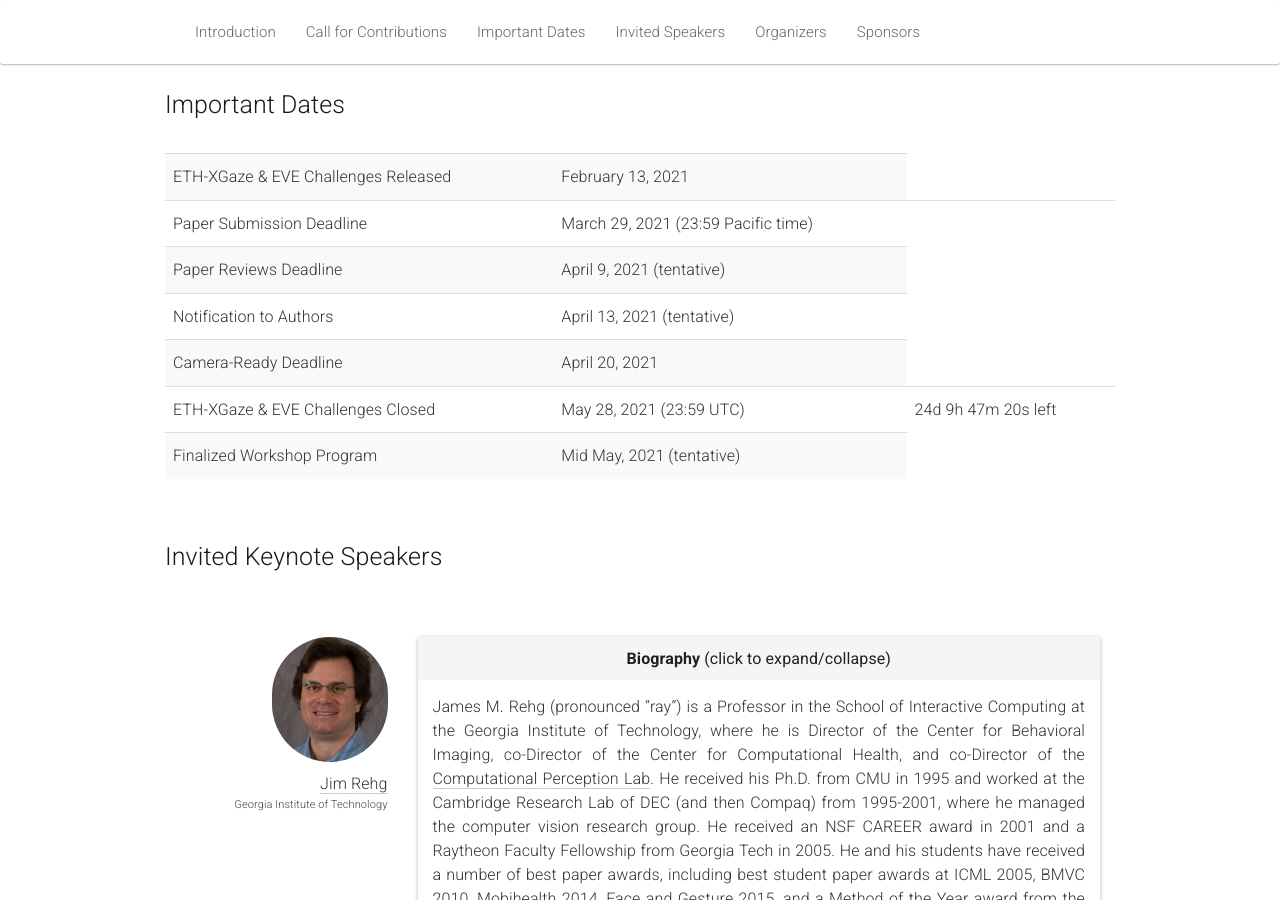
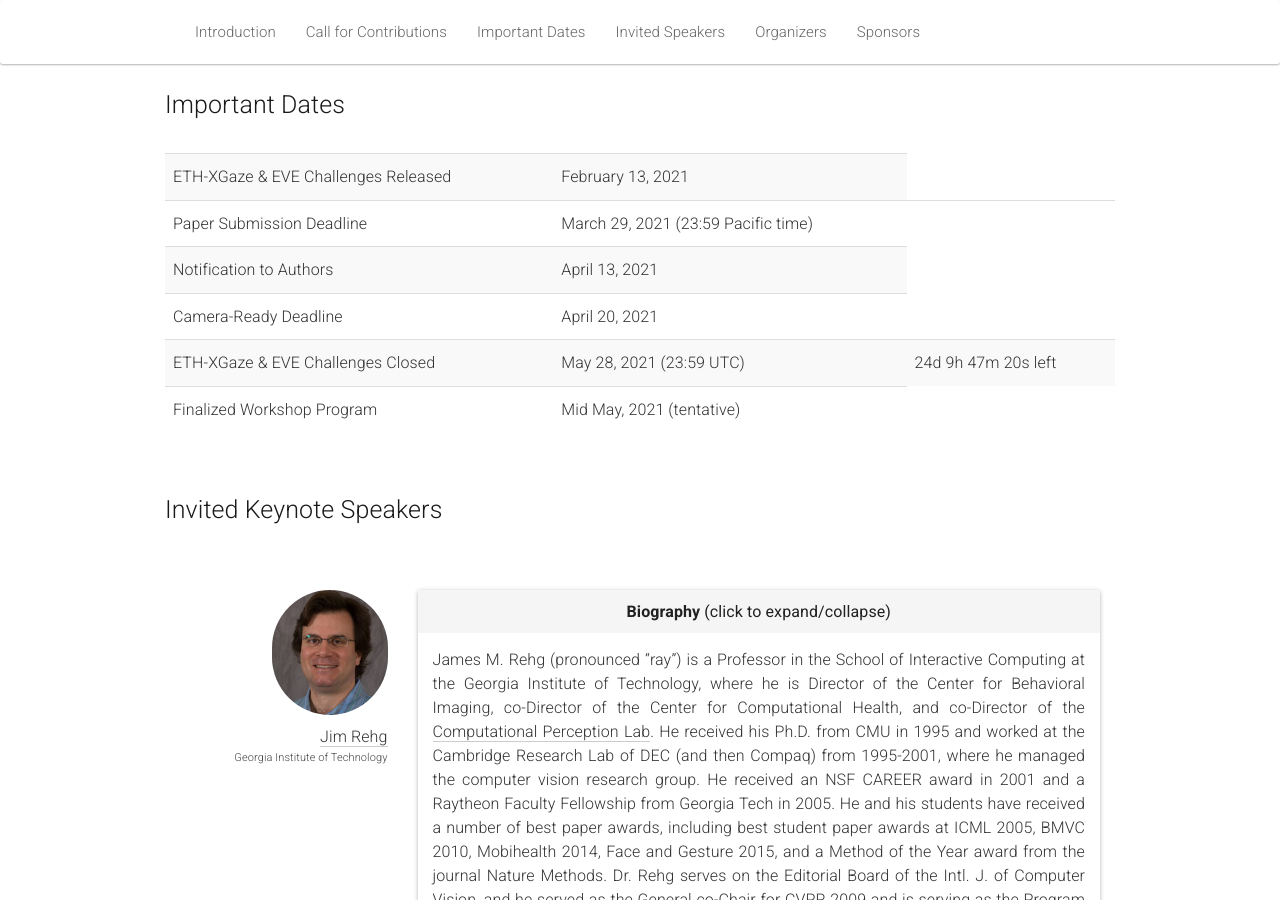
Before and after one commit to gazeworkshop/gazeworkshop.github.io, a Jekyll site: the page built from _pages/home_2021.md, in a window 1280 px wide and 900 px high, scrolled down 1481 px. Built offline with Jekyll 4.4.1, drawn with Linux system fonts in a browser that asks for light colours; nearby versions of some CDN libraries.

Commit message:
Update schedule

```diff
--- a/_pages/home_2021.md
+++ b/_pages/home_2021.md
@@ -159,12 +159,8 @@ We will be hosting 3 invited speakers and holding 2 deep learning challenges for
 	  <td><span class="countdown" reference="29 Mar 2021 23:59:59 PST"></span></td>
         </tr>
         <tr>
-          <td>Paper Reviews Deadline</td>
-          <td>April 9, 2021 (tentative)</td>
-        </tr>
-        <tr>
           <td>Notification to Authors</td>
-          <td>April 13, 2021 (tentative)</td>
+          <td>April 13, 2021</td>
         </tr>
         <tr>
           <td>Camera-Ready Deadline</td>
```
